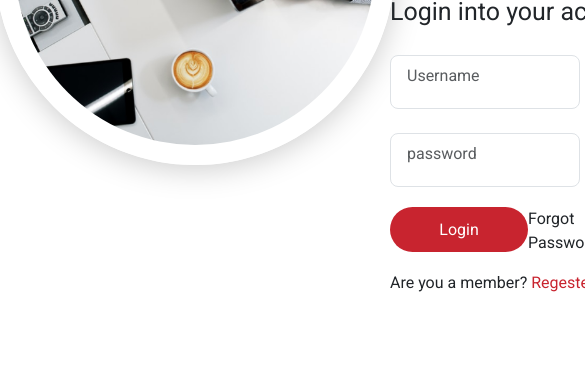
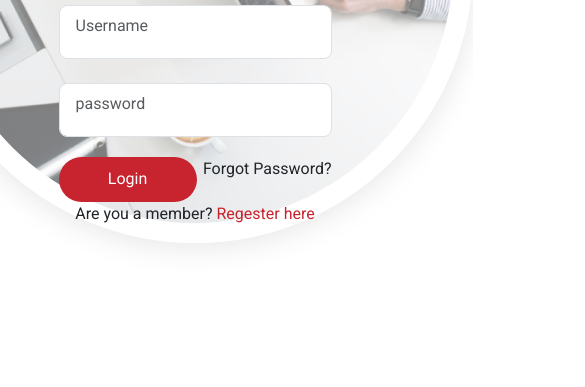
Before and after one commit to BhavyaFultariya/Project, a plain HTML site: page HTML Training Assignment/index.html in a window 390 px wide. Shown: the part 457-844 px from the top of the page, 585 px wide, since content can reach past the window. Drawn offline with Linux system fonts and the light colour scheme.

Commit message:
changes for responsive

```diff
--- a/HTML Training Assignment/css/style.css
+++ b/HTML Training Assignment/css/style.css
@@ -84,12 +84,21 @@
 }
 
 @media (max-width:1024px){
-    .images{
-        height: 400px;
-        width: 400px;
-    }
-    .div1{
-        flex: none;
-    }
+  .div1{
+    position: relative;
+  }
+  .content{
+    position: absolute;
+    top: 0;
+    bottom: 0;
+    align-items: center;
+  }
+  .div2{
+    top: 0;
+    bottom: 0;
+  }
+  .images{
+    opacity: 0.5;
+  }
 
 }
```
